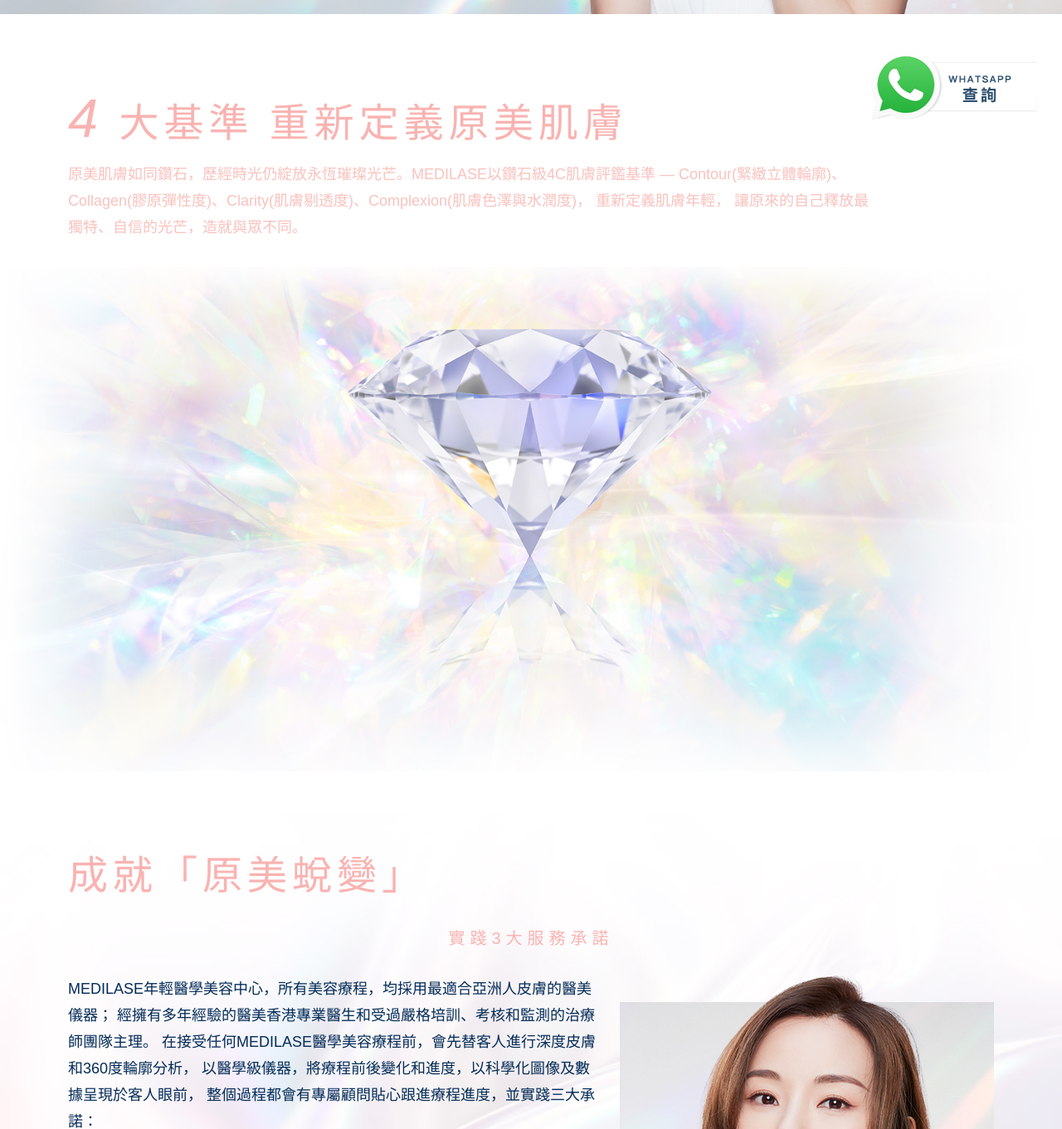
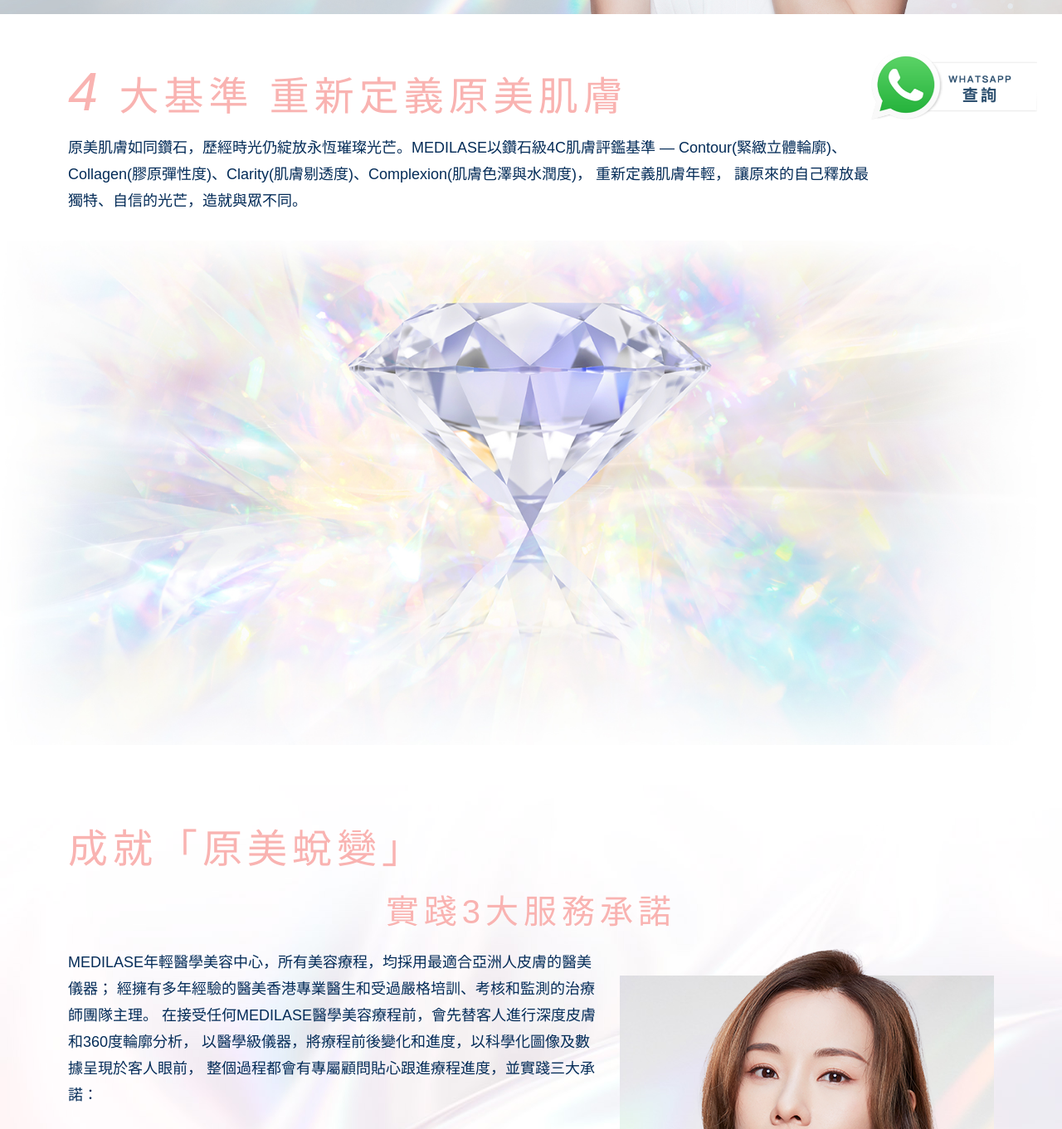
Before and after one commit to Do-Test-Live/W-Regenlife-Custom, a plain HTML site: page index.html in a window 1280 px wide. Shown: the part 624-1985 px from the top of the page at 83% size. Drawn offline with Linux system fonts and the light colour scheme; a web font is replaced by a local one.

Commit message:
update all

```diff
--- a/assets/css/style.css
+++ b/assets/css/style.css
@@ -54,8 +54,17 @@
     line-height: 60px;
 }
 
+.regen-content-title-2{
+    margin-bottom: 15px;
+    letter-spacing: 6px;
+    font-family: 'NotoSans', sans-serif;
+    font-size: 40px;
+    color: #f9b3b1;
+    line-height: 60px;
+}
+
 .regen-content-paragraph{
-    color: #f9c2be;
+    color: #042c58;
     font-size: 18px;
     line-height: 32px;
     font-weight: 300;
@@ -241,6 +250,12 @@
         line-height: 25px;
         letter-spacing: 2px;
     }
+    .regen-content-title-2{
+        font-size: 20px;
+        font-weight: 300;
+        line-height: 25px;
+        letter-spacing: 2px;
+    }
 
     .regen-content-title-number{
         font-size: 45px;
--- a/index.html
+++ b/index.html
@@ -68,7 +68,7 @@
 
 <!--Diamond Start-->
 <section>
-    <div class="container mt-5 pt-lg-5 pb-3">
+    <div class="container mt-5 pt-lg-3 pb-3">
         <h1 class="regen-content-title"><i class="regen-content-title-number">4</i> 大基準 重新定義原美肌膚</h1>
         <p class="regen-content-paragraph">
             原美肌膚如同鑽石，歷經時光仍綻放永恆璀璨光芒。MEDILASE以鑽石級4C肌膚評鑑基準 — Contour(緊緻立體輪廓)、<br/>
@@ -88,7 +88,7 @@
         <h1 class="regen-content-title">
             成就「原美蛻變」
         </h1>
-        <h1 class="regen-content-title text-center" style="font-size: 20px">
+        <h1 class="regen-content-title-2 text-center">
             實踐3大服務承諾
         </h1>
         <div class="row">
```
